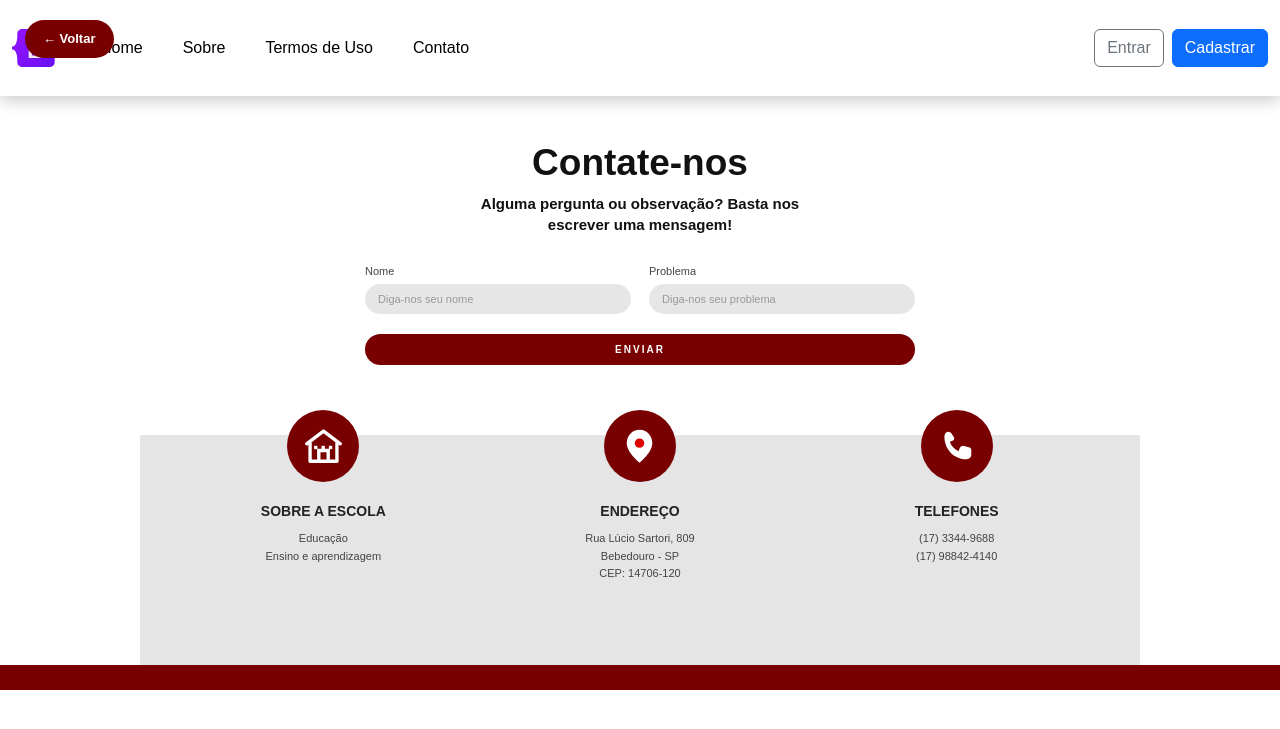
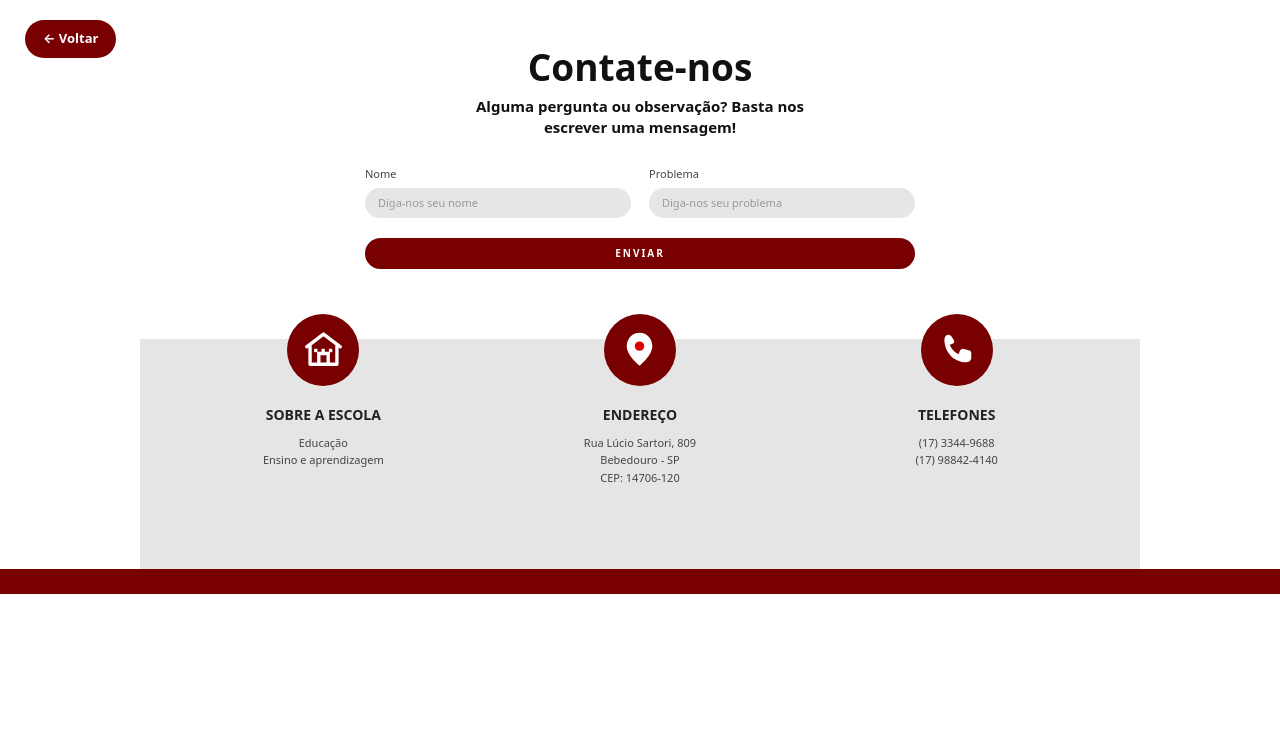
Before and after one commit to pedrobarlete7-tech/tcc, a PHP site: page /contato.php in a window 1280 px wide. Shown: the top 729 px of the page. Run offline with PHP 8.4, Linux system fonts and the light colour scheme.

Commit message:
Update contato.php

```diff
--- a/contato.php
+++ b/contato.php
@@ -1,4 +1,4 @@
-<?php require_once 'includes/header.php'; ?>
+
 
 <!DOCTYPE html>
 <html lang="pt-BR">
@@ -12,13 +12,14 @@
     <title>Contato - Escola</title>
 
     <link rel="stylesheet" href="assets/css/contato.css">
+    <link rel="stylesheet" href="assets/css/bootstrap.min.css">
 
 </head>
 
 <body>
 
 	<!-- BOTÃO VOLTAR -->
-<a href="home.html" class="btn-voltar">
+<a href="index.php" class="btn-voltar">
     ← Voltar
 </a>
 
```
